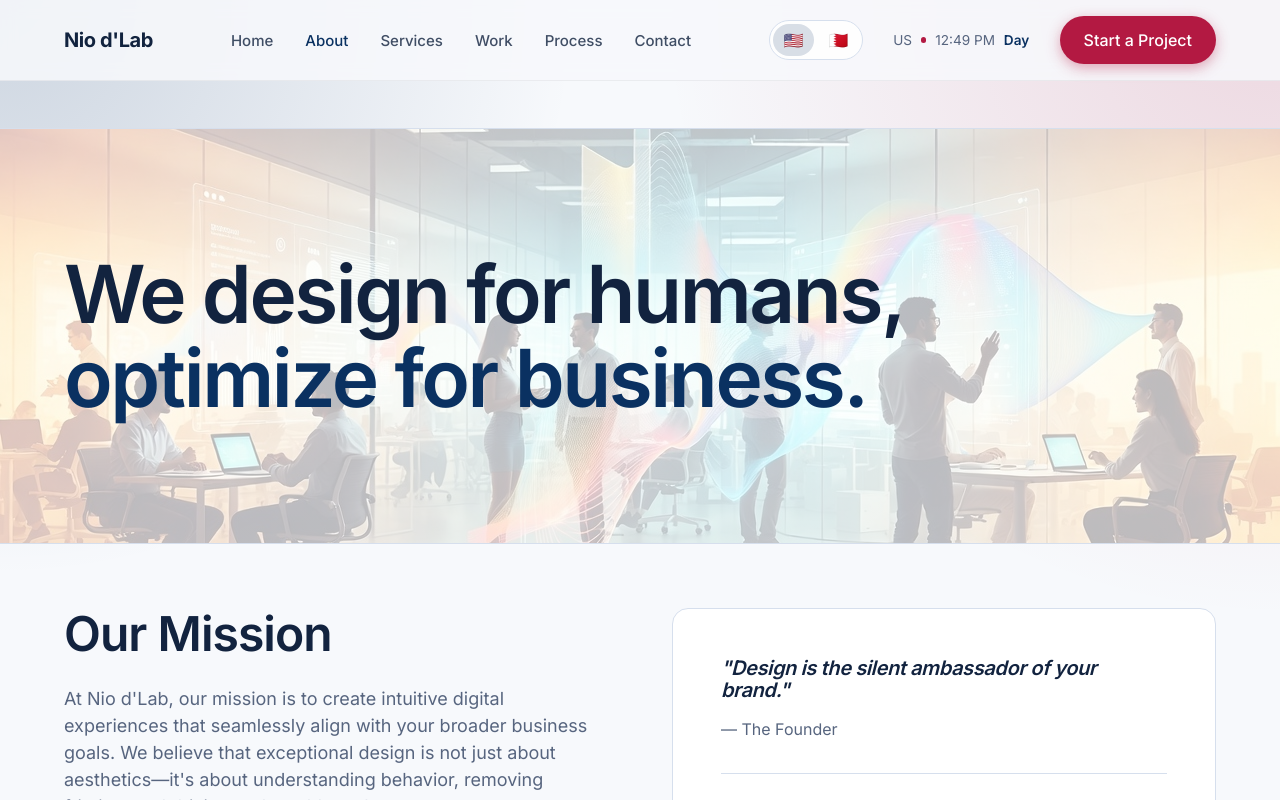
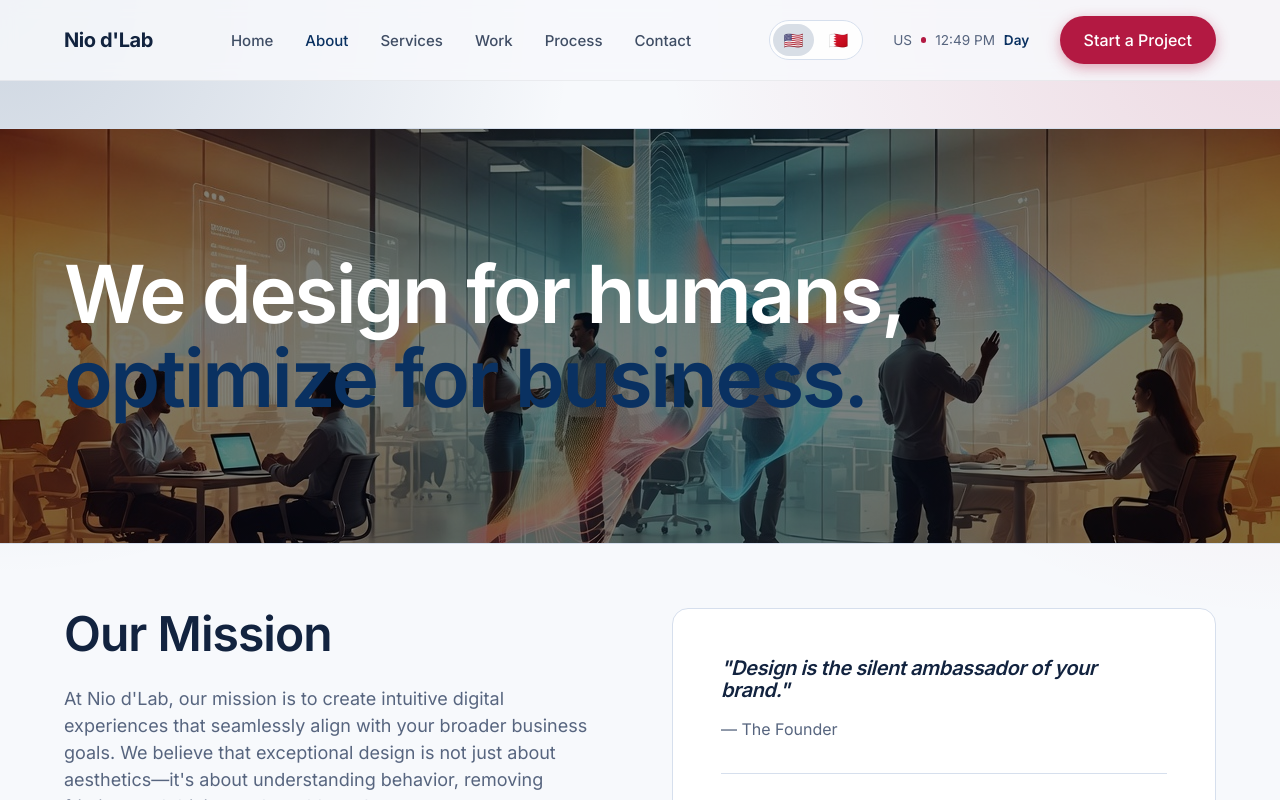
Before and after one commit to niodlab/niolab, a React (Vite) app: page /#/about in a window 1280 px wide. Shown: the top 800 px of the page. Built offline with nearby package versions, Linux system fonts and the light colour scheme.

Commit message:
Update About page overlay and text color for better contrast

```diff
--- a/src/pages/About.jsx
+++ b/src/pages/About.jsx
@@ -7,10 +7,11 @@ const About = () => {
       <motion.div
         className="about-title-band"
         style={{
-          backgroundImage: `linear-gradient(rgba(255, 255, 255, 0.72), rgba(255, 255, 255, 0.72)), url(${import.meta.env.BASE_URL}images/niodlab-aboutus.jpg)`,
+          backgroundImage: `linear-gradient(rgba(0, 0, 0, 0.5), rgba(0, 0, 0, 0.5)), url(${import.meta.env.BASE_URL}images/niodlab-aboutus.jpg)`,
           backgroundSize: 'cover',
           backgroundPosition: 'center',
-          backgroundRepeat: 'no-repeat'
+          backgroundRepeat: 'no-repeat',
+          color: 'white'
         }}
         initial={{ opacity: 0, y: 30 }}
         animate={{ opacity: 1, y: 0 }}
```
